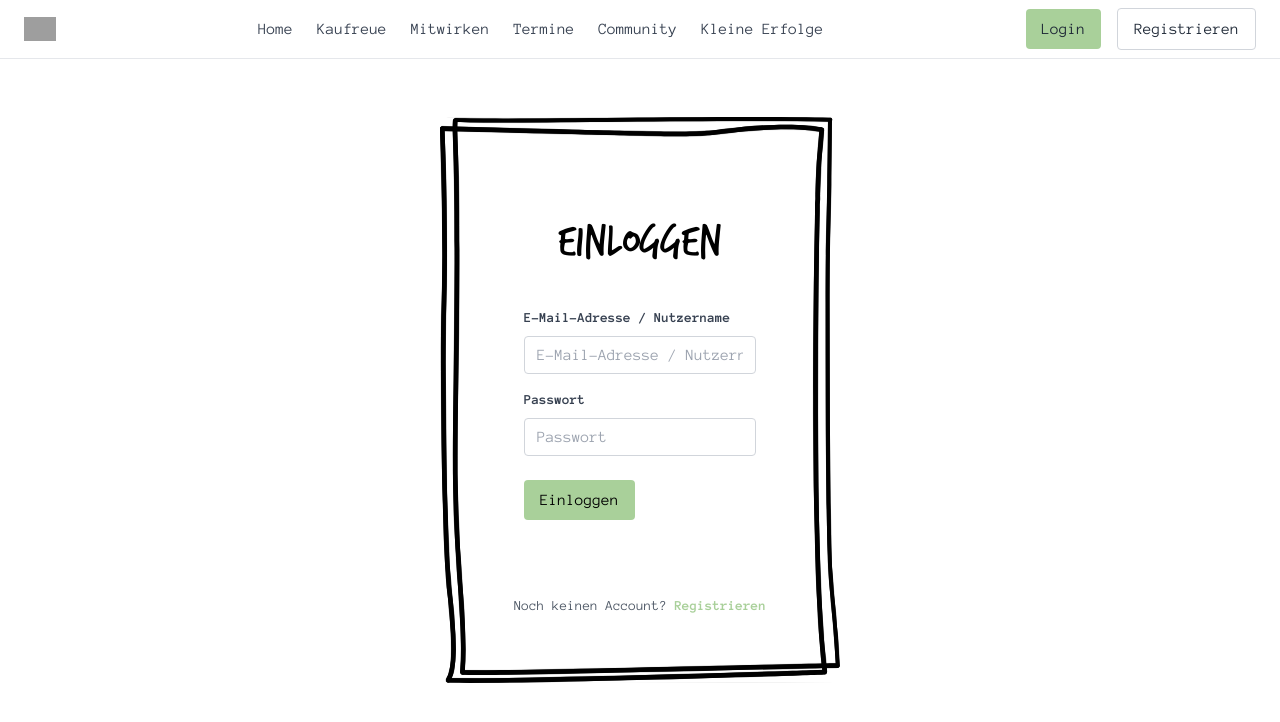
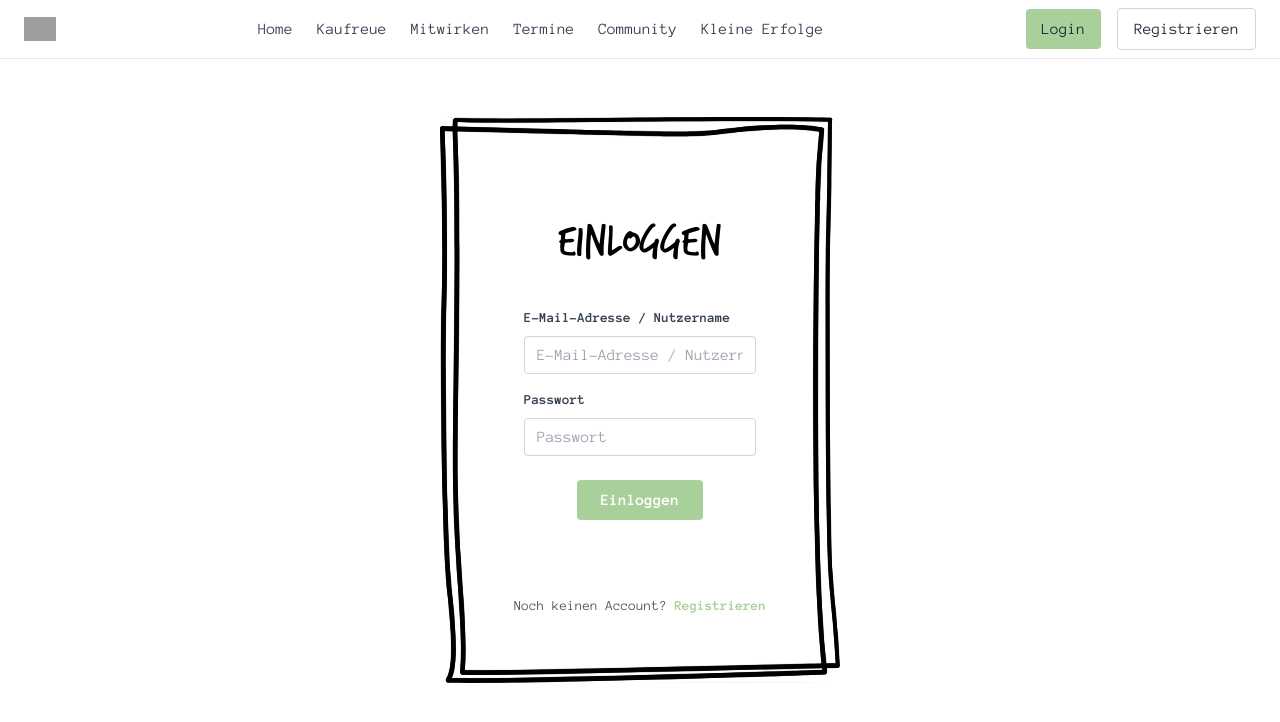
Before and after one commit to Veweevil/DMWT_Gruppe_3_Consumerlessm, a Next.js app: page /Login in a window 1280 px wide. Shown: the top 722 px of the page. Built offline with nearby package versions, Linux system fonts and the light colour scheme; grey boxes are pictures that could not be loaded.

Commit message:
login button einheitlich mit dem registrationsbutton gemacht

```diff
--- a/src/app/Login/page.js
+++ b/src/app/Login/page.js
@@ -110,10 +110,10 @@ export default function LoginPage() {
                             />
                         </div>
 
-                        <div className="flex items-center justify-between w-full">
+                        <div className="flex items-center justify-center w-full">
                             <button
                                 type="submit"
-                                className="bg-[#A9D09A] hover:bg-[#90B883] text-black font py-2 px-4 rounded focus:outline-none"
+                                className="bg-[#A9D09A] hover:bg-[#90B883] text-white font-bold py-2 px-6 rounded focus:outline-none"
                             >
                                 Einloggen
                             </button>
@@ -136,9 +136,7 @@ export default function LoginPage() {
                 {/* Nachricht unter dem Login-Fenster */}
                 {message && (
                     <div
-                        className={`mt-6 px-6 py-3 text-center shadow-md max-w-xl ${
-                            message.includes('erfolgreich') ? 'bg-[#A9D09A] border border-black-300' : 'bg-red-100 text-red-800 border border-red-300'
-                        }`}
+                        className={`mt-6 px-6 py-3 text-center shadow-md max-w-xl ${message.includes('erfolgreich') ? 'bg-[#A9D09A] border border-black-300' : 'bg-red-100 text-red-800 border border-red-300'}`}
                     >
                         {message}
                     </div>
```
